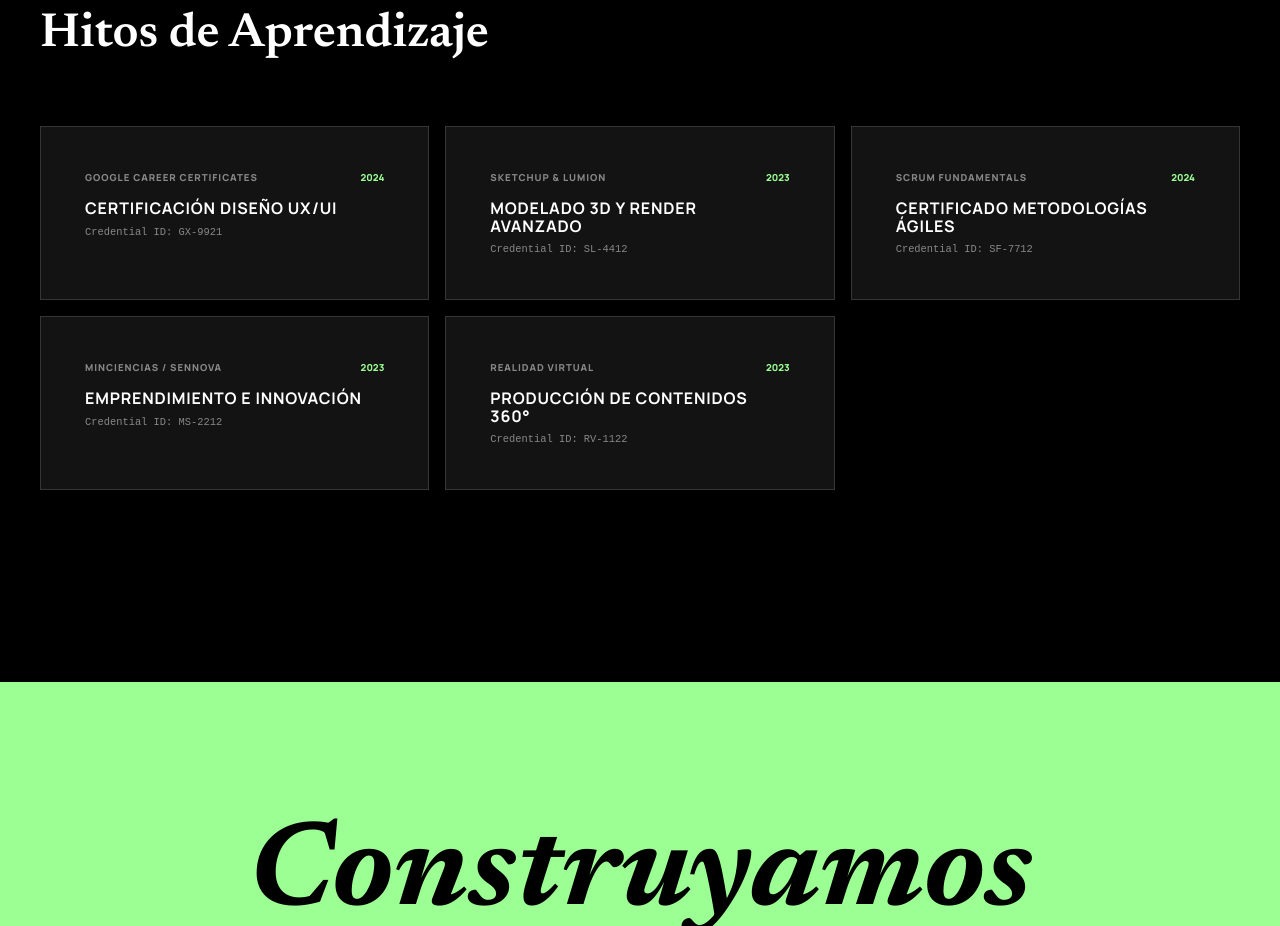
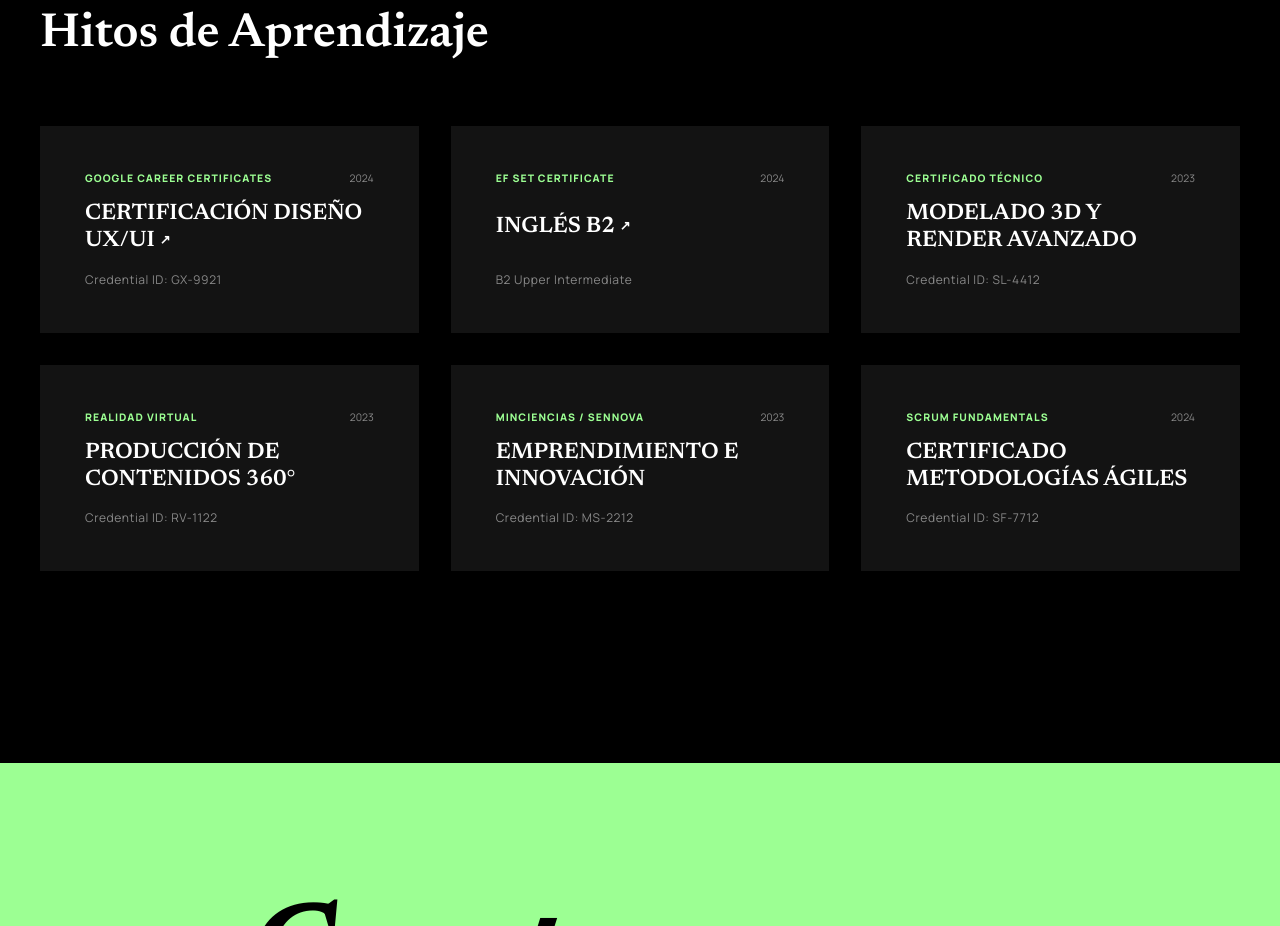
Before and after one commit to yekam97/yekam97.github.io, a Next.js app: page / in a window 1280 px wide. Shown: the part 5584-6510 px from the top of the page. Built offline with nearby package versions, Linux system fonts and the light colour scheme.

Commit message:
feat: update certifications with links and new data

```diff
--- a/components/Certifications.js
+++ b/components/Certifications.js
@@ -6,19 +6,27 @@
     name: 'CERTIFICACIÓN DISEÑO UX/UI',
     issuer: 'GOOGLE CAREER CERTIFICATES',
     date: '2024',
+    url: 'https://coursera.org/share/f2a7baa8b7079d330169a8c490fb749b',
     id: 'Credential ID: GX-9921'
   },
   {
+    name: 'INGLÉS B2',
+    issuer: 'EF SET certificate',
+    date: '2024',
+    url: 'https://cert.efset.org/es/exPUj4',
+    id: 'B2 Upper Intermediate'
+  },
+  {
     name: 'MODELADO 3D Y RENDER AVANZADO',
-    issuer: 'SKETCHUP & LUMION',
+    issuer: 'CERTIFICADO TÉCNICO',
     date: '2023',
     id: 'Credential ID: SL-4412'
   },
   {
-    name: 'CERTIFICADO METODOLOGÍAS ÁGILES',
-    issuer: 'SCRUM FUNDAMENTALS',
-    date: '2024',
-    id: 'Credential ID: SF-7712'
+    name: 'PRODUCCIÓN DE CONTENIDOS 360°',
+    issuer: 'REALIDAD VIRTUAL',
+    date: '2023',
+    id: 'Credential ID: RV-1122'
   },
   {
     name: 'EMPRENDIMIENTO E INNOVACIÓN',
@@ -27,10 +35,10 @@
     id: 'Credential ID: MS-2212'
   },
   {
-    name: 'PRODUCCIÓN DE CONTENIDOS 360°',
-    issuer: 'REALIDAD VIRTUAL',
-    date: '2023',
-    id: 'Credential ID: RV-1122'
+    name: 'CERTIFICADO METODOLOGÍAS ÁGILES',
+    issuer: 'SCRUM FUNDAMENTALS',
+    date: '2024',
+    id: 'Credential ID: SF-7712'
   }
 ];
 
@@ -60,7 +68,15 @@
                 <span className={styles.issuer}>{cert.issuer}</span>
                 <span className={styles.date}>{cert.date}</span>
               </div>
-              <h3 className={styles.name}>{cert.name}</h3>
+
+              {cert.url ? (
+                <a href={cert.url} target="_blank" rel="noopener noreferrer" className={styles.certLink}>
+                  <h3 className={styles.name}>{cert.name} <span style={{ fontSize: '0.8rem', verticalAlign: 'middle' }}>↗</span></h3>
+                </a>
+              ) : (
+                <h3 className={styles.name}>{cert.name}</h3>
+              )}
+
               <p className={styles.credential}>{cert.id}</p>
             </motion.div>
           ))}
--- a/components/Certifications.module.css
+++ b/components/Certifications.module.css
@@ -1,51 +1,72 @@
 .certsGrid {
   display: grid;
   grid-template-columns: repeat(auto-fill, minmax(300px, 1fr));
-  gap: var(--spacing-4);
+  gap: var(--spacing-6);
 }
 
 .certCard {
-  background-color: var(--surface-low);
+  background: var(--surface-low);
   padding: var(--spacing-8);
-  border: 1px solid var(--outline);
-  transition: var(--transition);
+  border: 1px solid transparent;
+  transition: all 0.3s ease;
+  display: flex;
+  flex-direction: column;
+  justify-content: space-between;
 }
 
 .certCard:hover {
-  background-color: var(--surface-high);
+  background: var(--surface-high);
   border-color: var(--primary);
+  transform: translateY(-4px);
 }
 
 .header {
   display: flex;
   justify-content: space-between;
+  align-items: center;
   margin-bottom: var(--spacing-4);
 }
 
 .issuer {
-  font-size: 0.6rem;
+  font-size: 0.65rem;
   font-weight: 800;
-  color: var(--muted);
+  color: var(--primary);
   letter-spacing: 0.1em;
+  text-transform: uppercase;
 }
 
 .date {
-  font-size: 0.6rem;
-  font-weight: 800;
+  font-size: 0.65rem;
+  color: var(--muted);
+}
+
+.name {
+  font-family: var(--ff-display);
+  font-size: 1.4rem;
+  font-weight: 600;
+  color: #FFFFFF;
+  margin-bottom: var(--spacing-4);
+  line-height: 1.2;
+}
+
+.certLink {
+  text-decoration: none;
+  display: block;
+}
+
+.certLink:hover .name {
   color: var(--primary);
 }
 
-.name {
+.credential {
+  font-size: 0.75rem;
+  color: var(--muted);
   font-family: var(--ff-body);
-  font-size: 1rem;
-  font-weight: 700;
-  color: #FFFFFF;
   letter-spacing: 0.05em;
-  margin-bottom: var(--spacing-2);
 }
 
-.credential {
-  font-size: 0.65rem;
-  color: var(--muted);
-  font-family: monospace;
+@media (max-width: 600px) {
+  .certsGrid {
+    grid-template-columns: 1fr;
+  }
 }
```
